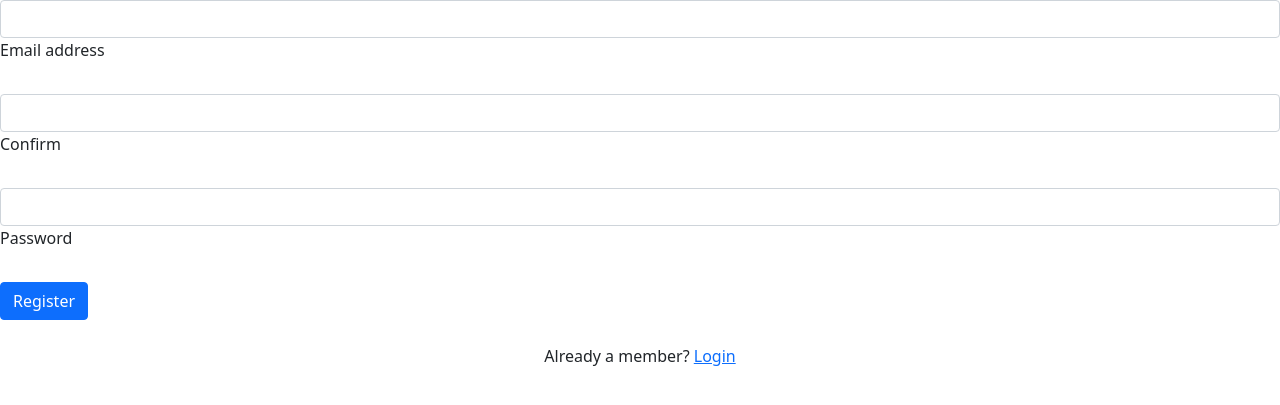
After one commit to JVitorCarv/petmatch, a Django app: page /register/ in a window 1280 px wide. The commit adds this page. Shown: the top 405 px of the page. Run offline with Django 4.2, Linux system fonts and the light colour scheme.

Commit message:
Create register page

```diff
--- a/app/templates/app/pages/home.html
+++ b/app/templates/app/pages/home.html
@@ -10,8 +10,8 @@
                 our pets, especially after these tough lockdown times, where many pets found themselves feeling
                 lonely quite often. Hopefully we can help with that :)
             </p>
-            <a href="login/" class="btn btn-info" role="button">Login</a>
-            <button type="button" href="" class="btn btn-light">Register</button>
+            <a href="login/" class="btn btn-info btn-dark" role="button">Login</a>
+            <a href="register/" class="btn btn-info btn-light" role="button">Register</a>
         </div>
     </body>
 </html>
--- a/app/templates/app/pages/login.html
+++ b/app/templates/app/pages/login.html
@@ -36,7 +36,7 @@
 
             <!-- Register buttons -->
             <div class="text-center">
-              <p>Not a member? <a href="#!">Register</a></p>
+              <p>Not a member? <a href="../register">Register</a></p>
           </form>
     </body>
 </html>
--- /dev/null
+++ b/app/templates/app/pages/register.html
@@ -0,0 +1,34 @@
+<!DOCTYPE html>
+<html lang="en">
+    {% include 'app/partials/head.html' %}
+
+    <body>
+        <form>
+            <!-- Email input -->
+            <div class="form-outline mb-4">
+              <input type="email" id="form2Example1" class="form-control" />
+              <label class="form-label" for="form2Example1">Email address</label>
+            </div>
+
+            <!-- Second Email input -->
+            <div class="form-outline mb-4">
+                <input type="email" id="form2Example1" class="form-control" />
+                <label class="form-label" for="form2Example1">Confirm</label>
+              </div>
+
+            <!-- Password input -->
+            <div class="form-outline mb-4">
+              <input type="password" id="form2Example2" class="form-control" />
+              <label class="form-label" for="form2Example2">Password</label>
+            </div>
+
+
+            <!-- Submit button -->
+            <button type="button" class="btn btn-primary btn-block mb-4">Register</button>
+
+            <!-- Register buttons -->
+            <div class="text-center">
+                <p>Already a member? <a href="../login">Login</a></p>
+          </form>
+    </body>
+</html>
--- a/app/views.py
+++ b/app/views.py
@@ -7,3 +7,6 @@ def home(request):
 
 def login(request):
     return render(request, 'app/pages/login.html')
+
+def register(request):
+    return render(request, 'app/pages/register.html')
--- a/petmatch/urls.py
+++ b/petmatch/urls.py
@@ -15,10 +15,11 @@ Including another URLconf
 """
 from django.contrib import admin
 from django.urls import path
-from app.views import home, login
+from app.views import home, login, register
 
 urlpatterns = [
     path('admin/', admin.site.urls),
     path('', home),
     path('login/', login),
+    path('register/', register),
 ]
```
